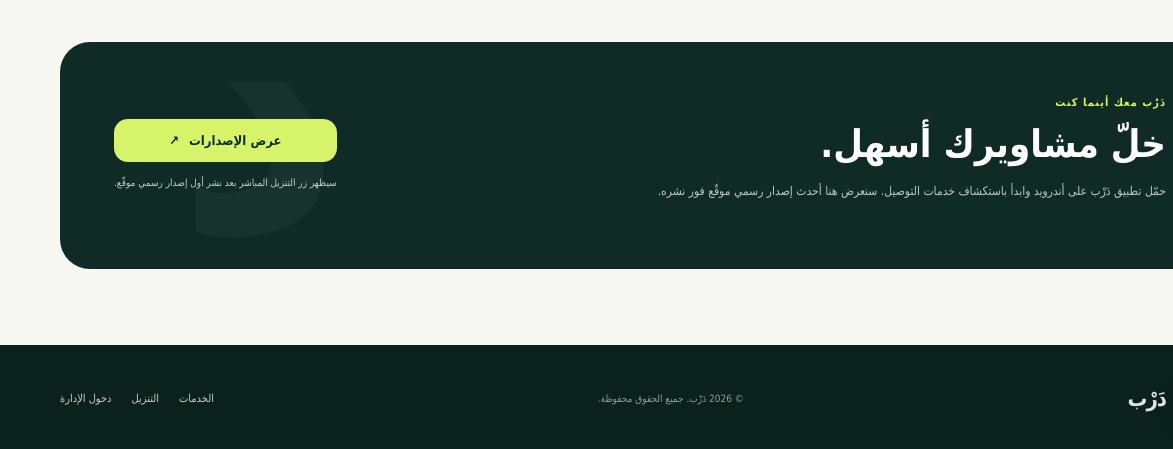
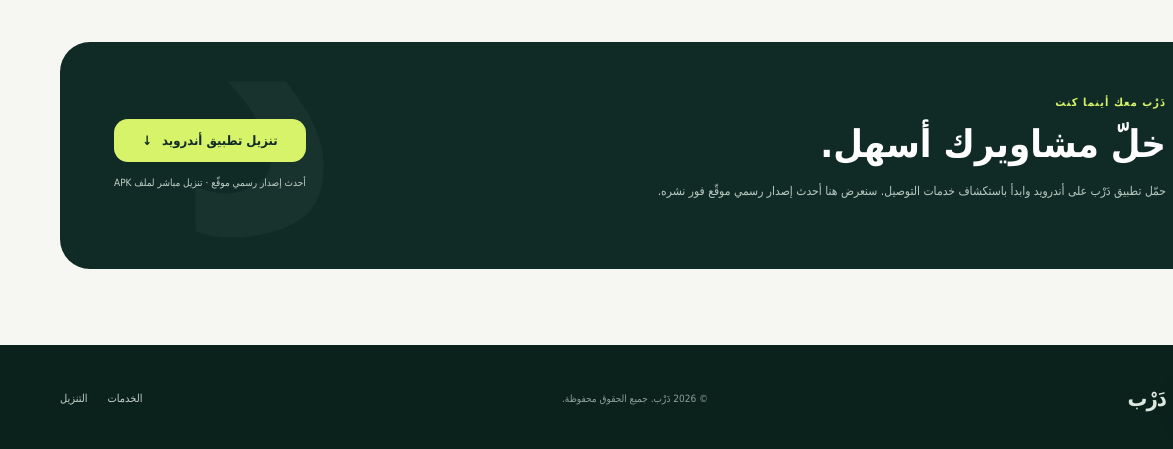
Before and after one commit to Featuredapps/darb-delivery-platform, a plain HTML site: page index.html in a window 1280 px wide. Shown: the part 1876-2325 px from the top of the page, 0-1173 px from the left. Drawn offline with Linux system fonts and the light colour scheme; no server answers; a web font is replaced by a local one.

Commit message:
Make DARB public website download APK directly (#15)
* Make public website APK download direct and remove admin links

* Document public website direct APK download update

* Document public site direct download and admin link removal

* Validate direct APK link and absence of admin links

```diff
--- a/index.html
+++ b/index.html
@@ -29,7 +29,7 @@ footer{background:#0b211c;color:#dce7df;padding:32px 0}.foot{display:flex;justif
 <header><div class="wrap nav">
 <a class="brand" href="#"><span class="logo">د</span><span>دَرْب</span></a>
 <nav class="links"><a href="#services">الخدمات</a><a href="#how">كيف يعمل؟</a><a href="#download">تنزيل التطبيق</a></nav>
-<div class="nav-actions"><a class="btn btn-ghost" href="admin/">بوابة الإدارة</a><a class="btn btn-primary" href="#download">حمّل دَرْب <span>↙</span></a></div>
+<div class="nav-actions"><a class="btn btn-primary" href="#download">حمّل دَرْب <span>↙</span></a></div>
 </div></header>
 <main>
 <section class="hero"><div class="wrap hero-grid">
@@ -59,11 +59,14 @@ footer{background:#0b211c;color:#dce7df;padding:32px 0}.foot{display:flex;justif
 </div></section>
 <section class="content download" id="download"><div class="wrap"><div class="download-panel"><div class="download-copy"><div class="kicker">دَرْب معك أينما كنت</div><h2>خلّ مشاويرك أسهل.</h2><p>حمّل تطبيق دَرْب على أندرويد وابدأ باستكشاف خدمات التوصيل. سنعرض هنا أحدث إصدار رسمي موقّع فور نشره.</p></div><div class="download-action"><a id="downloadBtn" class="btn" href="https://github.com/anasgdxj/darb-delivery-platform/releases" target="_blank" rel="noopener">عرض الإصدارات <span>↓</span></a><div id="downloadStatus" class="download-status" aria-live="polite">جارٍ التحقق من أحدث إصدار…</div></div></div></div></section>
 </main>
-<footer><div class="wrap foot"><a class="brand" href="#"><span class="logo">د</span><span>دَرْب</span></a><small>© <span id="year"></span> دَرْب. جميع الحقوق محفوظة.</small><div class="foot-links"><a href="#services">الخدمات</a><a href="#download">التنزيل</a><a href="admin/">دخول الإدارة</a></div></div></footer>
+<footer><div class="wrap foot"><a class="brand" href="#"><span class="logo">د</span><span>دَرْب</span></a><small>© <span id="year"></span> دَرْب. جميع الحقوق محفوظة.</small><div class="foot-links"><a href="#services">الخدمات</a><a href="#download">التنزيل</a></div></div></footer>
 <script>
-const releaseApi='https://api.github.com/repos/anasgdxj/darb-delivery-platform/releases/tags/latest';
-const releasePage='https://github.com/anasgdxj/darb-delivery-platform/releases';
+const directApk='https://github.com/anasgdxj/darb-delivery-platform/releases/download/latest/app-release.apk';
 document.getElementById('year').textContent=new Date().getFullYear();
-(async()=>{const btn=document.getElementById('downloadBtn'),status=document.getElementById('downloadStatus');try{const response=await fetch(releaseApi,{headers:{Accept:'application/vnd.github+json'}});if(!response.ok)throw new Error('no release');const release=await response.json();const apk=(release.assets||[]).find(x=>x.name==='app-release.apk'&&x.state==='uploaded');if(!apk)throw new Error('no signed apk');btn.href=apk.browser_download_url;btn.innerHTML='تنزيل تطبيق أندرويد <span>↓</span>';status.textContent='الإصدار الرسمي: '+(release.name||release.tag_name)+' · ملف APK موقّع';}catch(_){btn.href=releasePage;btn.innerHTML='عرض الإصدارات <span>↗</span>';status.textContent='سيظهر زر التنزيل المباشر بعد نشر أول إصدار رسمي موقّع.';}})();
+const downloadBtn=document.getElementById('downloadBtn');
+downloadBtn.href=directApk;
+downloadBtn.setAttribute('download','darb-app-release.apk');
+downloadBtn.innerHTML='تنزيل تطبيق أندرويد <span>↓</span>';
+document.getElementById('downloadStatus').textContent='أحدث إصدار رسمي موقّع · تنزيل مباشر لملف APK';
 </script>
 </body></html>
```
Also changed, not shown: ROADMAP.md (+15 -0 lines), .github/workflows/validate-public-web.yml.
